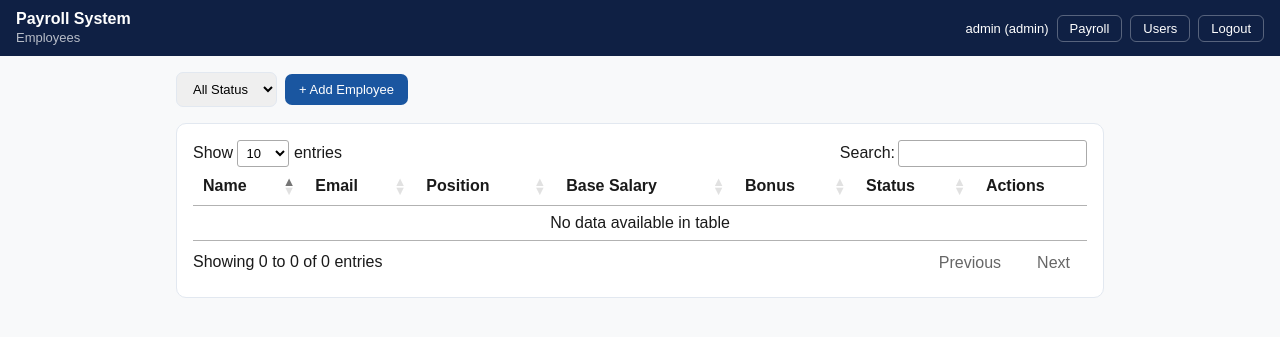
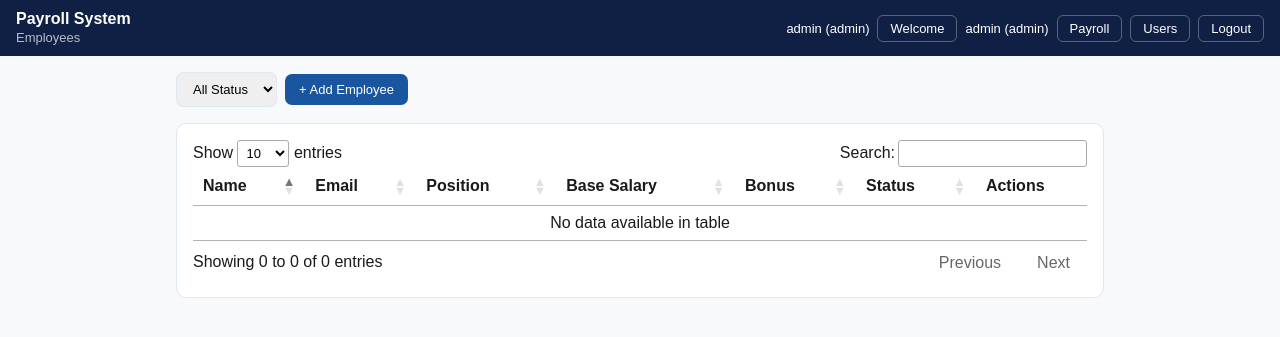
Before and after one commit to rashka1/payrollapp, a Flask app: page /employees in a window 1280 px wide. Shown: the top 337 px of the page. Run offline with Flask 3, Linux system fonts and the light colour scheme; a user stored in the database is signed in; data that the repository does not hold is empty; some libraries are stand-ins or nearby versions.

Commit message:
payroll changes

```diff
--- a/app/models.py
+++ b/app/models.py
@@ -17,6 +17,7 @@ class User(UserMixin, db.Model):
     email      = db.Column(db.String(150), unique=True, nullable=False)
     password   = db.Column(db.String(256), nullable=False)
     role       = db.Column(db.String(20), default='user')  # 'admin' or 'user'
+
     created_at = db.Column(db.DateTime, default=datetime.utcnow)
 
     def set_password(self, password):
--- a/app/routes/payroll.py
+++ b/app/routes/payroll.py
@@ -9,7 +9,8 @@ payroll_bp = Blueprint('payroll', __name__)
 @payroll_bp.route('/payroll')
 @login_required
 def payroll_page():
-    return render_template('payroll.html', user=current_user.to_dict())
+    return render_template('welcome.html', user=current_user.to_dict())
+
 
 @payroll_bp.route('/api/payroll', methods=['GET'])
 @login_required
--- a/app/templates/employees.html
+++ b/app/templates/employees.html
@@ -43,6 +43,8 @@
 <div class="topbar">
   <div><h1>Payroll System</h1><span style="font-size:13px;opacity:.7">Employees</span></div>
   <div class="nav-links">
+    <span style="font-size:13px">{{ user.username }} ({{ user.role }})</span>
+    <a href="/welcome">Welcome</a>
     <span style="font-size:13px">{{ user.username }} ({{ user.role }})</span>
     <a href="/payroll">Payroll</a>
     {% if user.role == 'admin' %}<a href="/users-page">Users</a>{% endif %}
--- /dev/null
+++ b/app/templates/welcome.html
@@ -0,0 +1,2 @@
+<!DOCTYPE html>
+<html lang="en">welcome</html>
```
